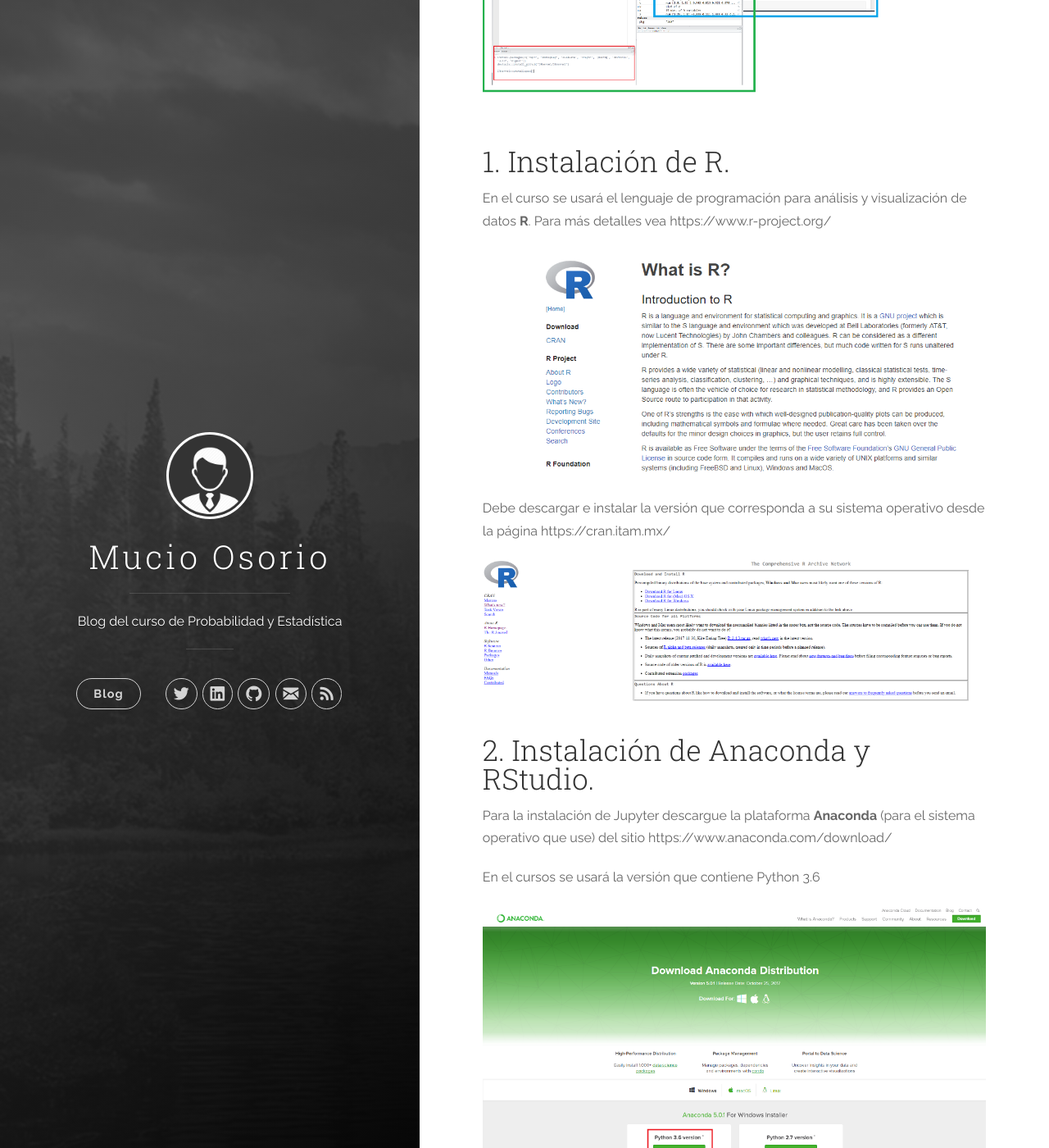
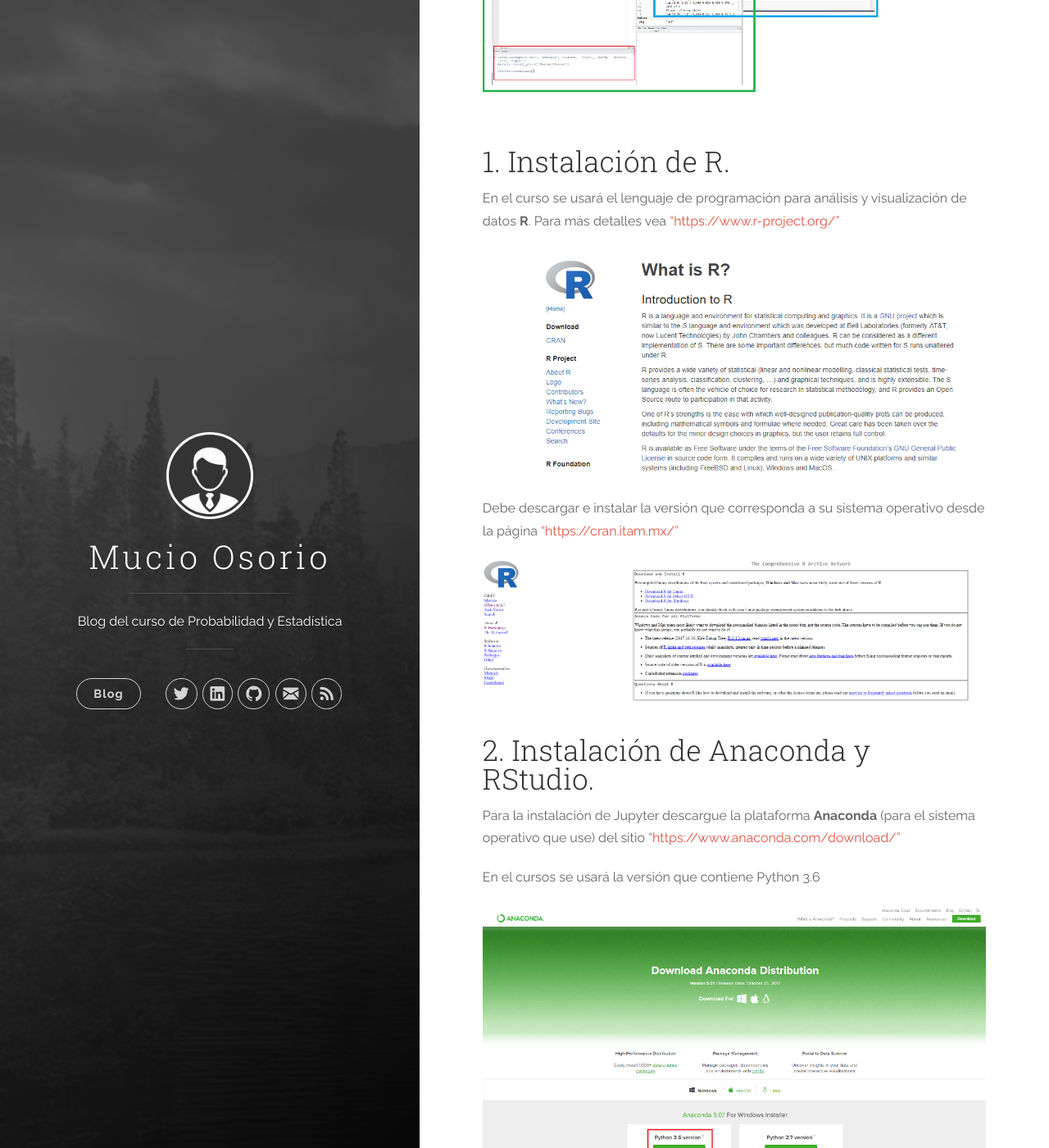
Before and after one commit to mucioosorio/probabilidad, a Jekyll site: the page built from _posts/2018-01-15-Instalación-R-RStudio-Jupyter.md, in a window 1280 px wide and 1400 px high, scrolled down 513 px. Shown: the whole window at 82% size. Built offline with Jekyll 4.4.1, drawn with Linux system fonts in a browser that asks for light colours; nearby versions of some CDN libraries; part of the change alters nothing that is shown; some of the changed text lies outside the part shown.

````diff
--- a/_posts/2018-01-15-Instalación-R-RStudio-Jupyter.md
+++ b/_posts/2018-01-15-Instalación-R-RStudio-Jupyter.md
@@ -7,17 +7,17 @@ Las tres herramientas que deben instalarse para el curso son **R**, **RStudio**
 
 ## 1. Instalación de R.
 
-En el curso se usará el lenguaje de programación para análisis y visualización de datos **R**. Para más detalles vea https://www.r-project.org/
+En el curso se usará el lenguaje de programación para análisis y visualización de datos **R**. Para más detalles vea ["https://www.r-project.org/"](https://www.r-project.org/)
 
 ![pagina_r](/probabilidad/figs/03_pagina-r.PNG)
 
-Debe descargar e instalar la versión que corresponda a su sistema operativo desde la página https://cran.itam.mx/
+Debe descargar e instalar la versión que corresponda a su sistema operativo desde la página ["https://cran.itam.mx/"](https://cran.itam.mx/)
 
 ![instalacion_r](/probabilidad/figs/04_instalacion-r.PNG)
 
 ## 2. Instalación de Anaconda y RStudio.
 
-Para la instalación de Jupyter descargue la plataforma **Anaconda** (para el sistema operativo que use) del sitio https://www.anaconda.com/download/
+Para la instalación de Jupyter descargue la plataforma **Anaconda** (para el sistema operativo que use) del sitio ["https://www.anaconda.com/download/"](https://www.anaconda.com/download/)
 
 En el cursos se usará la versión que contiene Python 3.6
 
@@ -27,7 +27,7 @@ Una vez instalada la plataforma de Anaconda, inicie **Anaconda Navigator** e ins
 
 ![navigator_anaconda](/probabilidad/figs/02_anaconda-navigator.PNG)
 
-Ahora, inicie **R Studio** y ejecute en la consola lo siguiente. Hasta que no ejecutes esto no tendrás disponible R en Jupyter. (ver https://irkernel.github.io/installation/)
+Ahora, inicie **R Studio** y ejecute en la consola lo siguiente. Hasta que no ejecutes esto no tendrás disponible R en Jupyter. (ver ["https://irkernel.github.io/installation/"](https://irkernel.github.io/installation/)
 
 
 ```R
````
